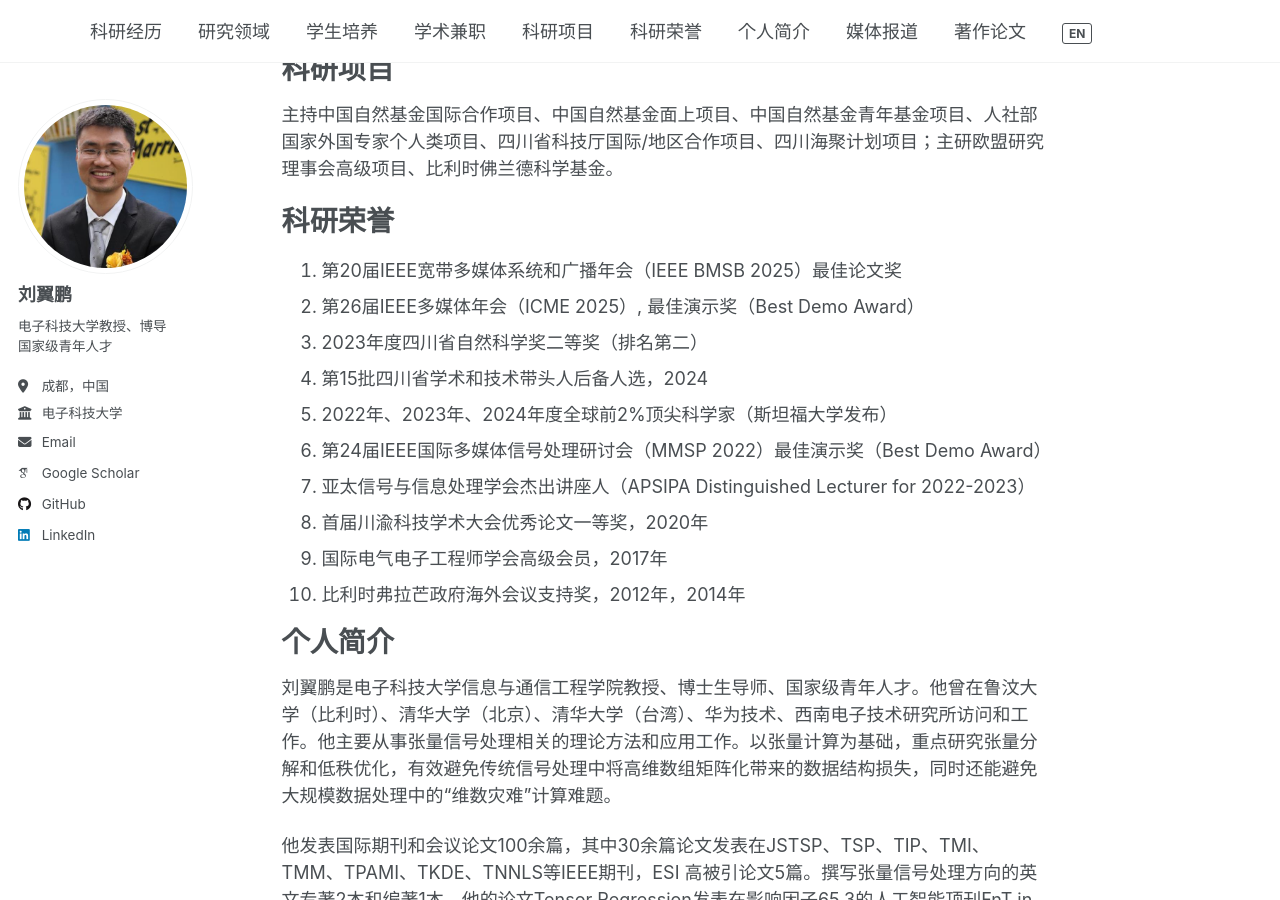
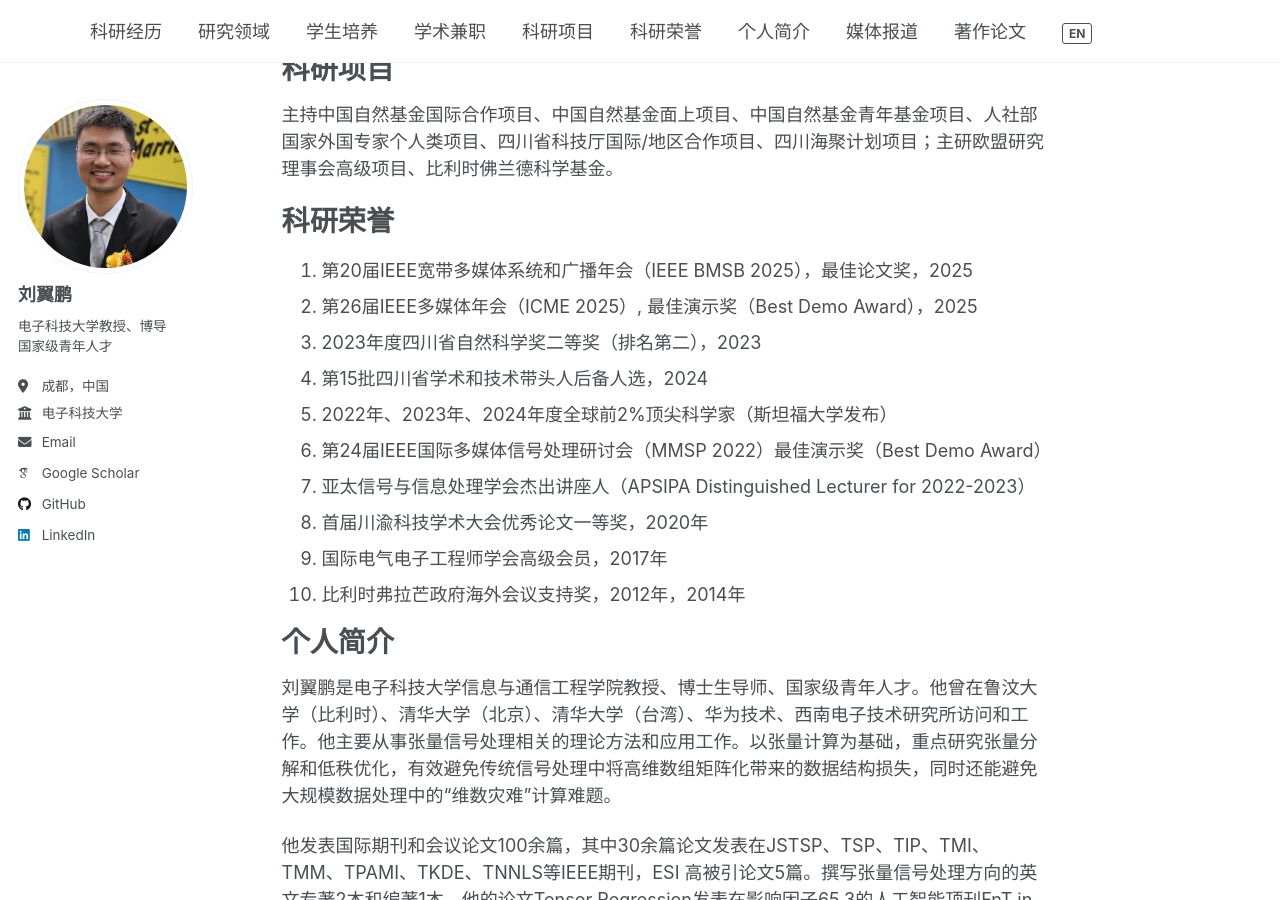
Before and after one commit to yipengliu/yipengliu.github.io, a Jekyll site: the page built from _pages/main-zh.md, in a window 1280 px wide and 900 px high, scrolled down 1590 px. Built offline with Jekyll 4.4.1, drawn with Linux system fonts in a browser that asks for light colours; some web fonts are replaced.

Commit message:
Update main-zh.md

```diff
--- a/_pages/main-zh.md
+++ b/_pages/main-zh.md
@@ -59,9 +59,9 @@ redirect_from:
 
 # <a id="科研荣誉"></a>科研荣誉
 
-1. 第20届IEEE宽带多媒体系统和广播年会（IEEE BMSB 2025）最佳论文奖
-2. 第26届IEEE多媒体年会（ICME 2025）, 最佳演示奖（Best Demo Award）
-3. 2023年度四川省自然科学奖二等奖（排名第二）
+1. 第20届IEEE宽带多媒体系统和广播年会（IEEE BMSB 2025），最佳论文奖，2025
+2. 第26届IEEE多媒体年会（ICME 2025）, 最佳演示奖（Best Demo Award），2025
+3. 2023年度四川省自然科学奖二等奖（排名第二），2023
 4. 第15批四川省学术和技术带头人后备人选，2024
 5. 2022年、2023年、2024年度全球前2%顶尖科学家（斯坦福大学发布）
 6. 第24届IEEE国际多媒体信号处理研讨会（MMSP 2022）最佳演示奖（Best Demo Award）
```
